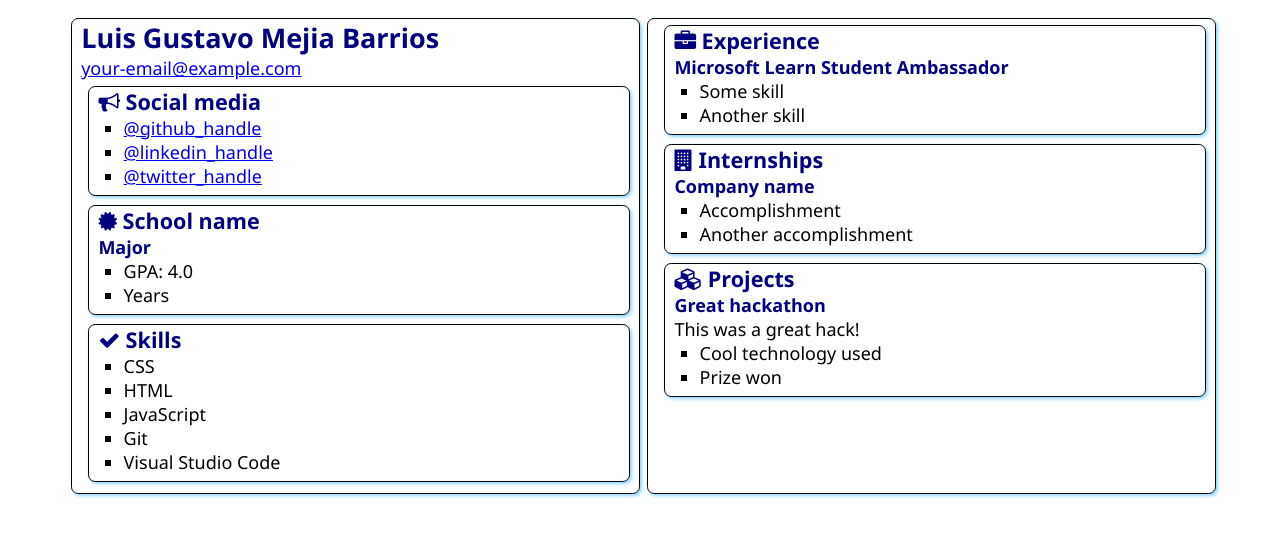
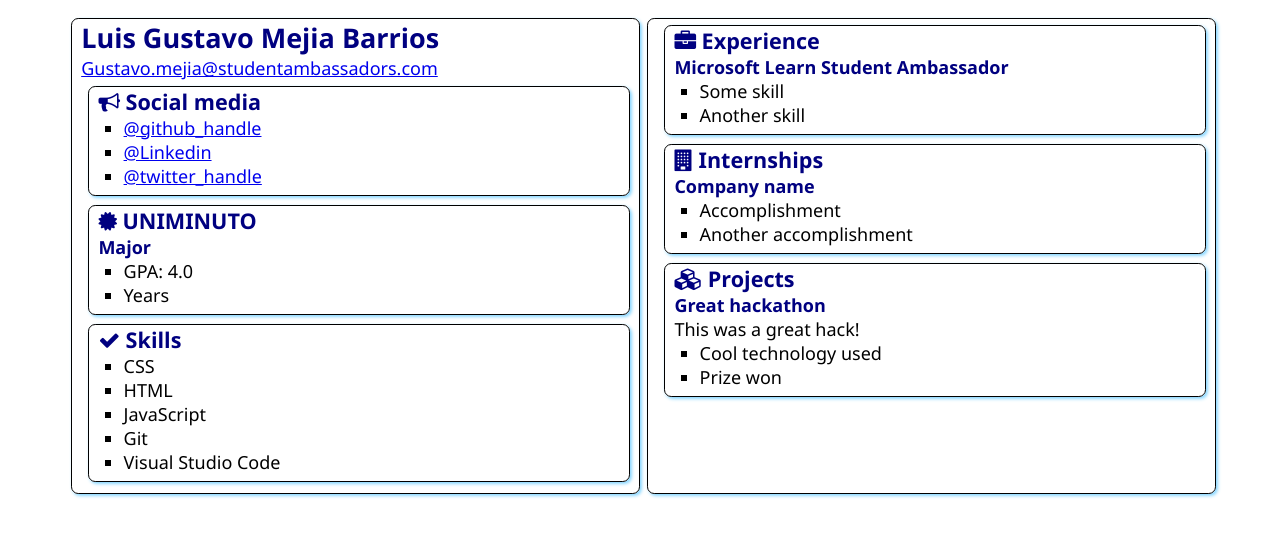
Before and after one commit to LuisMejia2500/SATTechnicalOnboarding, a plain HTML site: page src/index.html in a window 1280 px wide. Drawn offline with Linux system fonts and the light colour scheme.

Commit message:
Update index.html

```diff
--- a/src/index.html
+++ b/src/index.html
@@ -13,7 +13,7 @@
     <main>
         <article class="box">
             <h1>Luis Gustavo Mejia Barrios</h1>
-            <div><a href="Correo : Gustavo.mejia@studentambassadors.com">your-email@example.com</a></div>
+            <div><a href="Correo : Gustavo.mejia@studentambassadors.com">Gustavo.mejia@studentambassadors.com</a></div>
 
             <section class="box">
                 <h2>
@@ -21,9 +21,9 @@
                     Social media
                 </h2>
                 <ul>
-                    <li><a href="https://github.com/<handle>">@github_handle</a></li>
-                    <li><a href="https://linkedin.com/in/<handle>">@linkedin_handle</a></li>
-                    <li><a href="https://twitter.com/<handle>">@twitter_handle</a></li>
+                    <li><a href="https://github.com/LuisMejia2500">@github_handle</a></li>
+                    <li><a href="https://linkedin.com/in/LuisGustavoMejia">@Linkedin</a></li>
+                    <li><a href="https://twitter.com/">@twitter_handle</a></li>
                 </ul>
             </section>
 
@@ -31,7 +31,7 @@
                 <div class="education">
                     <h2>
                         <i class="fa fa-certificate" aria-hidden="true"></i>
-                        School name
+                        UNIMINUTO
                     </h2>
                     <h3>Major</h3>
                     <ul>
```
